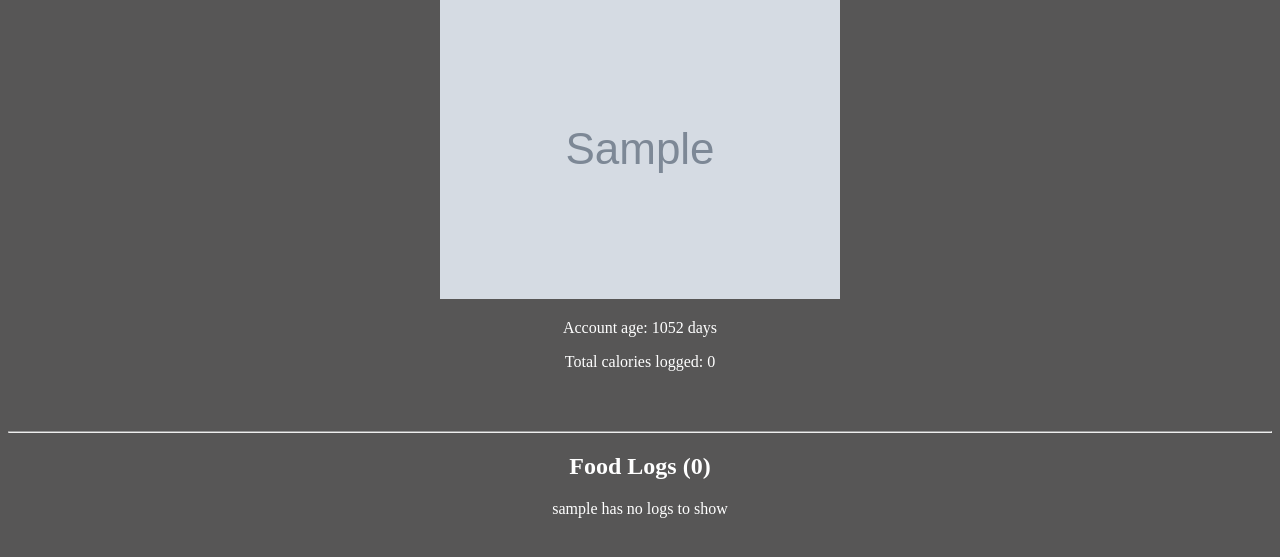
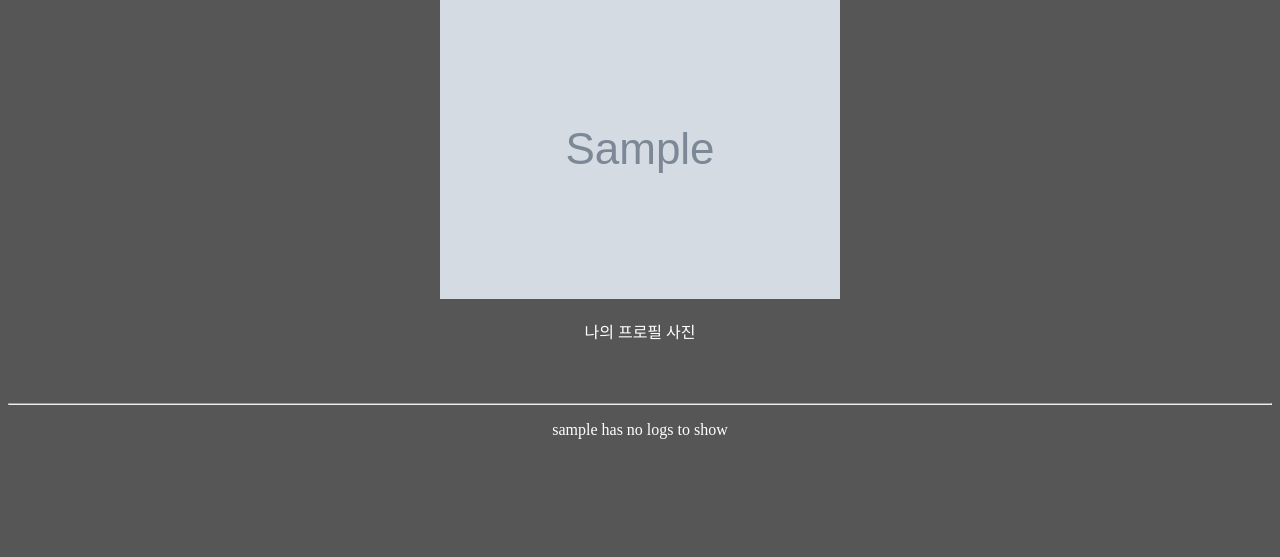
Before and after one commit to Jungwonkyun/Database_term_project, a Django app: page /profiles/1/ in a window 1280 px wide. Shown: the part 68-625 px from the top of the page. Run offline with Django 4.2, Linux system fonts and the light colour scheme; tables that the repository leaves empty hold one stand-in row (values such as "Sample post"); grey boxes marked "Sample" are stand-in pictures; data that the repository does not hold is empty.

Commit message:
database_term_update2

```diff
--- a/potential_market/settings.py
+++ b/potential_market/settings.py
@@ -114,11 +114,13 @@ AUTH_PASSWORD_VALIDATORS = [
 # Internationalization
 # https://docs.djangoproject.com/en/4.1/topics/i18n/
 
-LANGUAGE_CODE = 'en-us'
+LANGUAGE_CODE = 'ko-KR'
 
-TIME_ZONE = 'EST'
+TIME_ZONE = 'Asia/Seoul'
 
 USE_I18N = True
+
+USE_L10N = True
 
 USE_TZ = True
 
--- a/profiles/templates/profiles/user.html
+++ b/profiles/templates/profiles/user.html
@@ -18,8 +18,7 @@
             <img class='profile-picture' src='{{ target.profile_picture.url }}'
              alt="profile-avatar">
             <div id="stats-container">
-                <p> Account age: {{ day_age }} days </p>
-                <p> Total calories logged: {{ calories_count }} </p>
+                <p> 나의 프로필 사진 </p>
             </div>
             <br/><br/>
             {% if user.is_authenticated and target.email == user.email %}
@@ -35,10 +34,8 @@
         <hr/>
         <section class="user-logs">
             {% if privacyMessage %}
-                <h2> Food Logs </h2>
                 <p> {{ privacyMessage }} </p>
             {% else %}
-                <h2> Food Logs ({{ logs|length }}) </h2>
                 {% if logs %}
                     <div class="logs-container">
                         {% for log in logs %}
```
Also changed, not shown: 2 other files.
